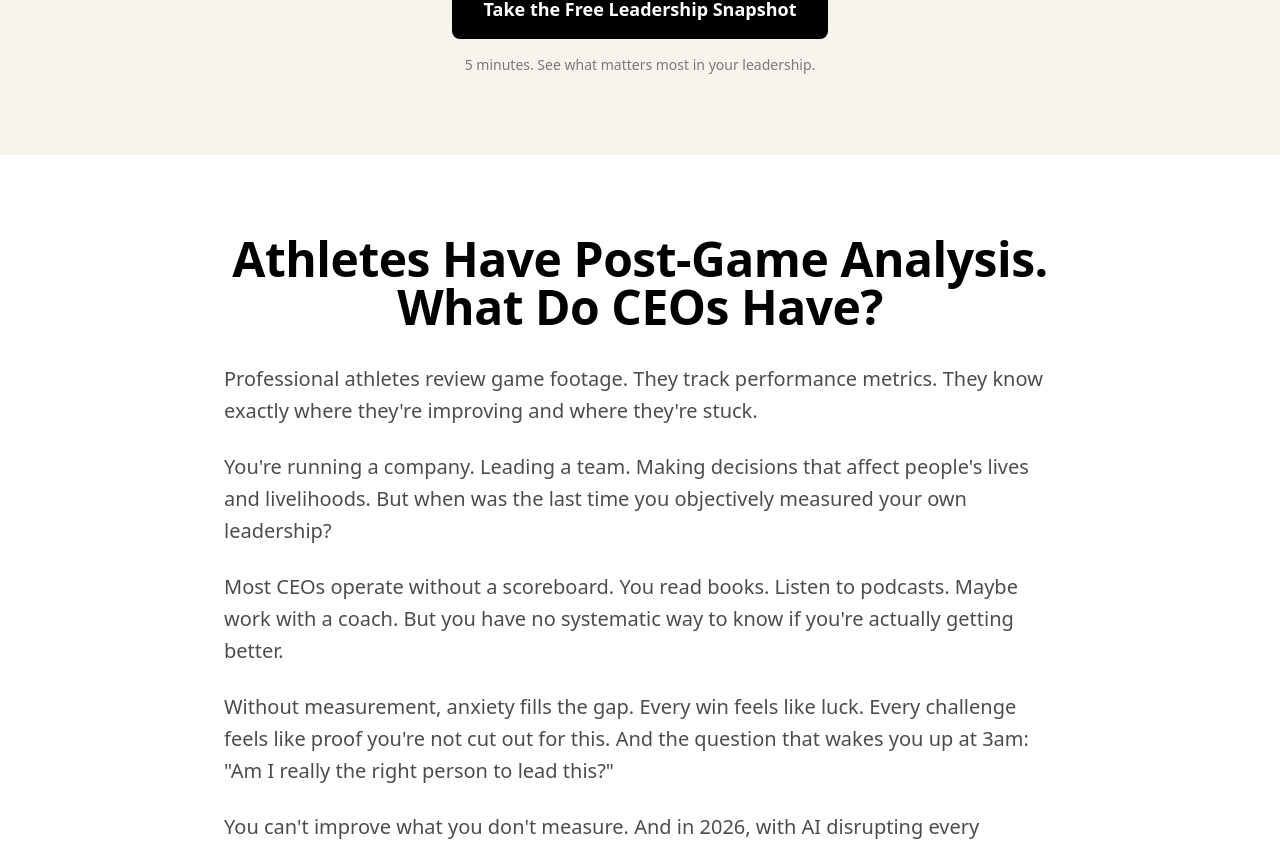
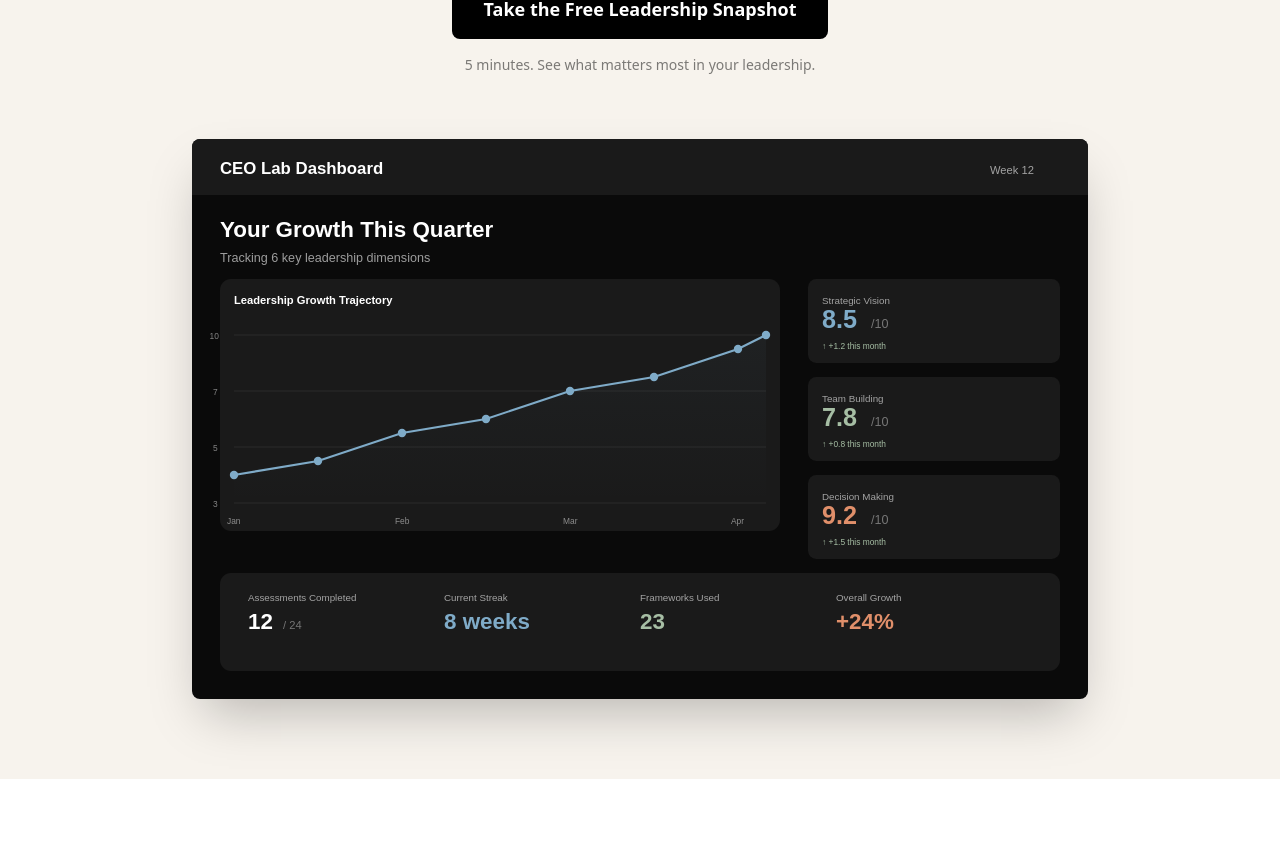
Before and after one commit to onyras/CEO-Lab, a Next.js app: page / in a window 1280 px wide. Shown: the part 440-1289 px from the top of the page. Built offline with nearby package versions, Linux system fonts and the light colour scheme.

Commit message:
Add dashboard preview graphic to hero section
- Copy dashboard-preview.svg from backup to public folder
- Add dashboard preview image below hero CTA
- Add 3D perspective hover effect
- Clean, modern presentation of the dashboard

Co-Authored-By: Claude Sonnet 4.5 <noreply@anthropic.com>

```diff
--- a/app/globals.css
+++ b/app/globals.css
@@ -47,3 +47,8 @@ small {
   font-weight: 400;
   line-height: 1.5;
 }
+
+/* 3D Perspective for Dashboard Preview */
+.perspective-1000 {
+  perspective: 1000px;
+}
--- a/app/page.tsx
+++ b/app/page.tsx
@@ -32,9 +32,20 @@ export default function Home() {
         <Link href="/assessment/hook" className="inline-block bg-black text-white px-8 py-4 rounded-lg text-lg font-semibold hover:bg-black/90 transition-colors mb-4">
           Take the Free Leadership Snapshot
         </Link>
-        <p className="text-sm text-black/50">
+        <p className="text-sm text-black/50 mb-16">
           5 minutes. See what matters most in your leadership.
         </p>
+
+        {/* Dashboard Preview */}
+        <div className="mt-16 perspective-1000">
+          <div className="transform transition-transform hover:scale-105 duration-300">
+            <img
+              src="/dashboard-preview.svg"
+              alt="CEO Lab Dashboard Preview"
+              className="w-full max-w-4xl mx-auto rounded-lg shadow-2xl"
+            />
+          </div>
+        </div>
       </section>
 
       {/* Problem Section */}
```
Also changed, not shown: public/dashboard-preview.svg (added).
